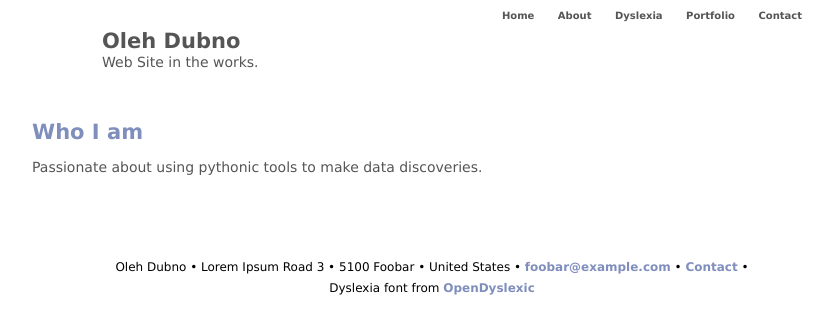
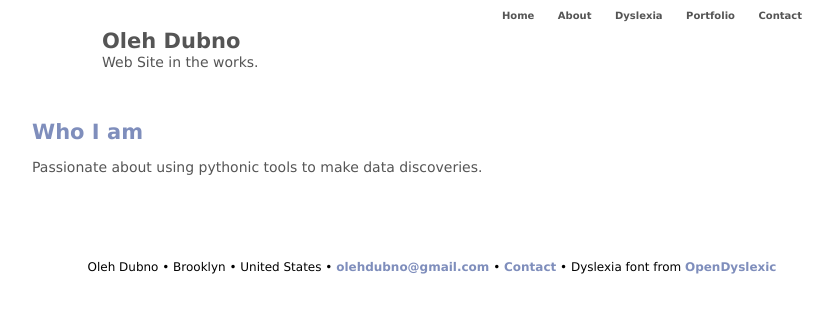
Before and after one commit to odubno/odubno.github.io, a Jekyll site: the page built from index.html, in a window 1280 px wide. Shown: the top 334 px of the page, without its empty margins (208-1041 px from the left). Built offline with Jekyll 4.4.1, drawn with Linux system fonts in a browser that asks for light colours.

```diff
--- a/_data/about.yml
+++ b/_data/about.yml
@@ -1,8 +1,8 @@
 address:
-    street: Lorem Ipsum Road 3
-    city: 5100 Foobar
+    street:
+    city: Brooklyn
     country: United States
 
 contact:
-    email: foobar@example.com
-    phone: +0 123 456 78
+    email: olehdubno@gmail.com
+    phone:
--- a/_includes/footer.html
+++ b/_includes/footer.html
@@ -1 +1 @@
-{{ site.name }} &bullet; {{ site.data.about.address.street }} &bullet; {{ site.data.about.address.city }} &bullet; {{ site.data.about.address.country }} &bullet; <a href="mailto:{{ site.data.about.contact.email }}">{{ site.data.about.contact.email }}</a> &bullet; <a href="/contact/">Contact</a>{% if site.dyslexia_support == true %} &bullet; <span>Dyslexia font from <a href="http://opendyslexic.org">OpenDyslexic</a></span>{% endif %}
+{{ site.name }} &bullet; {{ site.data.about.address.city }} &bullet; {{ site.data.about.address.country }} &bullet; <a href="mailto:{{ site.data.about.contact.email }}">{{ site.data.about.contact.email }}</a> &bullet; <a href="/contact/">Contact</a>{% if site.dyslexia_support == true %} &bullet; <span>Dyslexia font from <a href="http://opendyslexic.org">OpenDyslexic</a></span>{% endif %}
```
